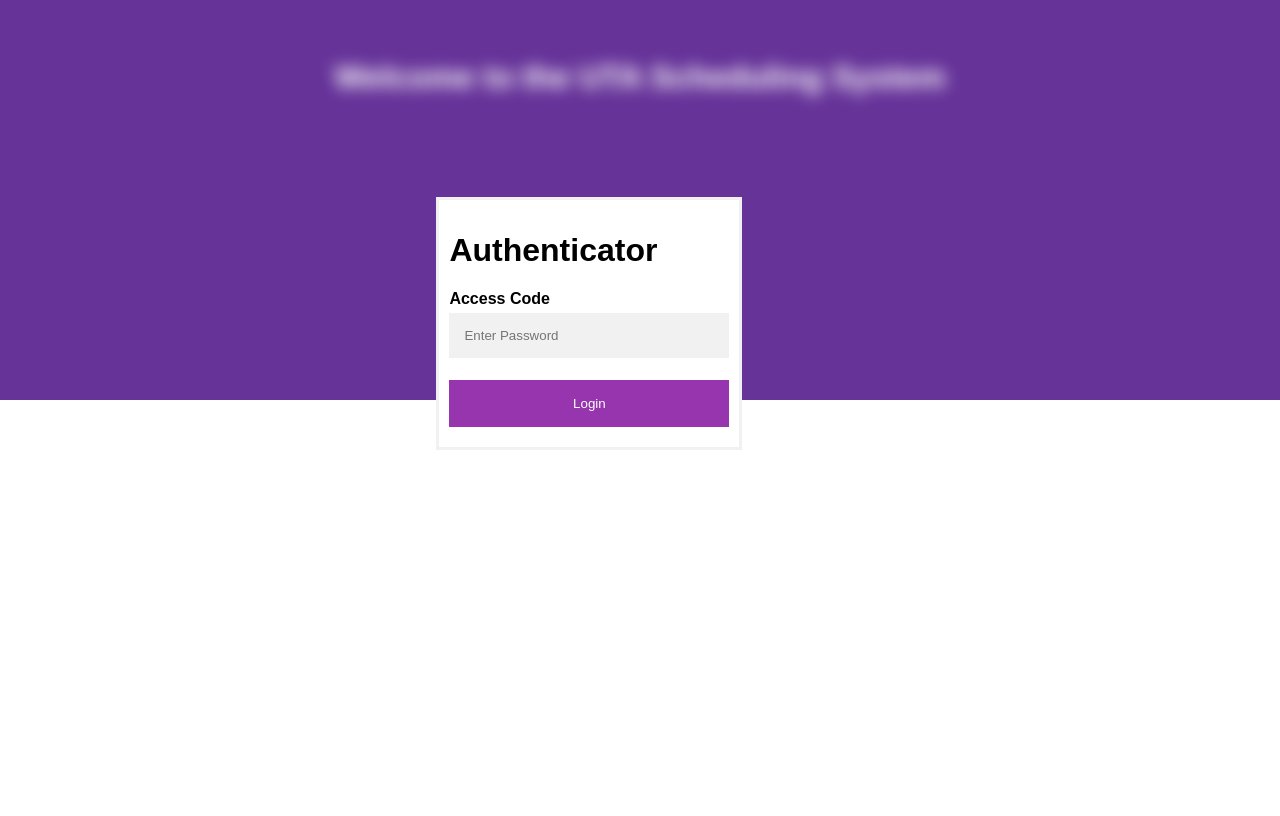
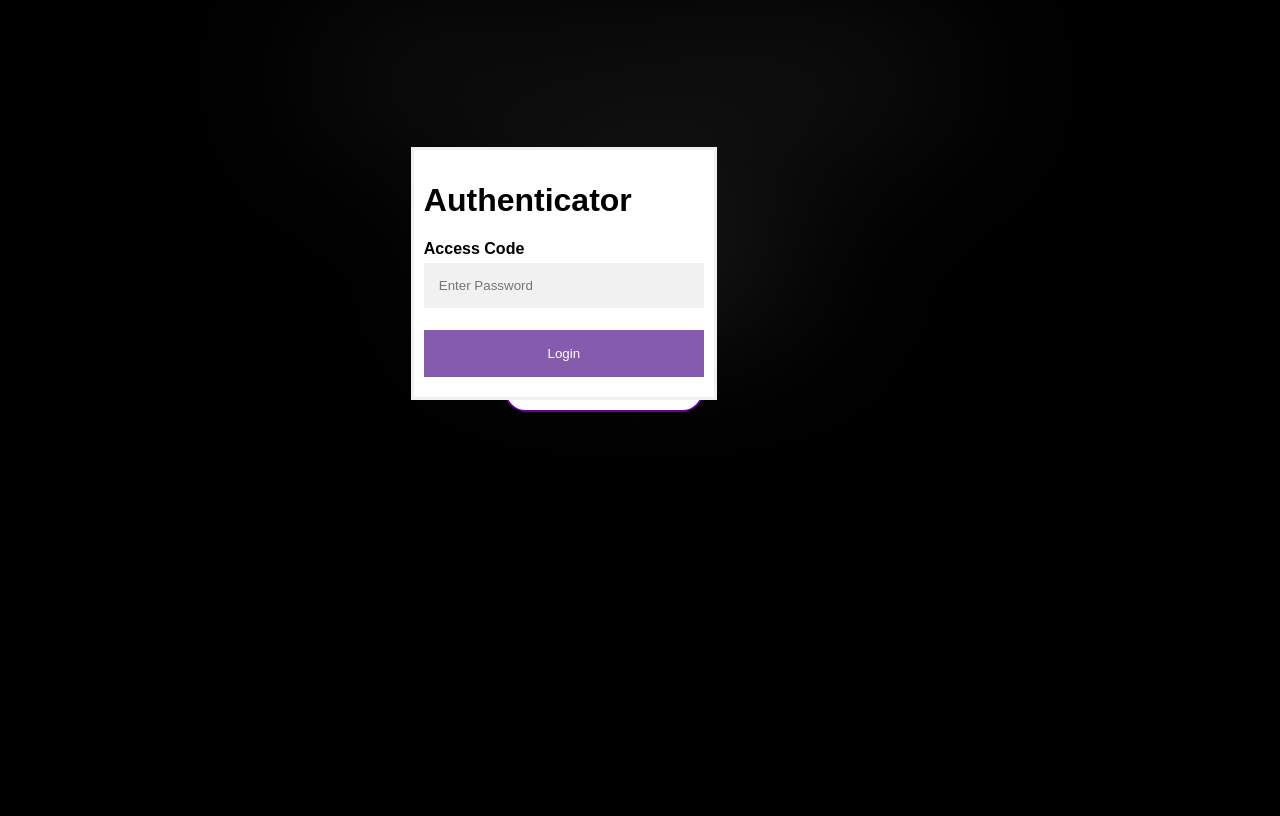
Before and after one commit to Proto007/UTA-Management-System, a Django app: page / in a window 1280 px wide. After the commit the page ends 412 px from the top, so only its background shows below. Run offline with Django 4.2, Linux system fonts and the light colour scheme.

Commit message:
changed authentication page / added ID box in center

```diff
--- a/uta_management_system/templates/homepage.css
+++ b/uta_management_system/templates/homepage.css
@@ -3,8 +3,8 @@
     top: 0;
     left: 0;
     width: 100%;
-    height: 50%;
-    background-color: rebeccapurple;
+    height: 100%;
+    background-color: black;
 }
 
 #title {
@@ -49,9 +49,9 @@ body {font-family: Arial, Helvetica, sans-serif;}
 /* The popup form  */
 .form-popup {
     display: block;
-    position: fixed;
-    bottom: 350px;
-    right: 42%;
+    position: absolute;
+    bottom: 50%;
+    right: 44%;
     border: 3px solid #f1f1f1;
     z-index: 9;
 }
@@ -80,7 +80,7 @@ body {font-family: Arial, Helvetica, sans-serif;}
 
 /* Set a style for the submit/login button */
 .form-container .btn {
-    background-color: #7d039a;
+    background-color: rebeccapurple;
     color: white;
     padding: 16px 20px;
     border: none;
@@ -95,25 +95,34 @@ body {font-family: Arial, Helvetica, sans-serif;}
     opacity: 1;
 }
 
-.container div:not(.center){
-    width:100%;
-    height:100%;
-    min-height:400px;
-    position:relative;
-    filter: blur(0.5rem);
-    z-index:1;
+#container {
+    width: 100%;
+    height: 100%;
+    min-height: 400px;
+    position: relative;
+    filter: blur(5.0rem);
+    z-index: 1;
 }
-.text{
-    width:50%;
-}
-.center{
-    width:200px;
-    height:200px;
-    position:absolute;
+
+#center {
+    width: 200px;
+    height: 200px;
+    position: absolute;
     top: 50%;
-    left:50%;
-    transform:translate(-50%, -50%);
-    background:#f00;
+    left: 50%;
+    transform: translate(-50%, -50%);
+    background: #f00;
     z-index:10;
     filter: blur(0);
 }
+
+#inner-button {
+    position: absolute;
+    bottom: 48.5%;
+    right: 45%;
+    border-radius: 25px;
+    border: 2px solid #609;
+    padding: 20px;
+    width: 200px;
+    height: 15px;
+}
--- a/uta_management_system/templates/homepage.html
+++ b/uta_management_system/templates/homepage.html
@@ -2,7 +2,6 @@
 
 <html lang = "en">
     <div id="background"></div>
-    <div class="focus-element"></div>
     <div class="form-popup" id="myForm">
         <form class = "form-container" onsubmit="return false;">
             <h1>Authenticator</h1>
@@ -13,16 +12,15 @@
         </form>
     </div>
     </div>
-
-    <div class="container" id = "container">
+    <head>
+        <script src="https://ajax.googleapis.com/ajax/libs/jquery/3.6.1/jquery.min.js"></script>
+    </head>
     <head>
         <title>UTA-Clockin</title>
         <link rel = "stylesheet" type = "text/css" href = "homepage.css">
         <script src="homepage.js"></script>
     </head>
-
-
-
+    <div class="container" id = "container">
     <div id = "title">
         <h1>Welcome to the UTA Scheduling System</h1>
     </div>
@@ -32,4 +30,5 @@
         <b>1. Shift supervisor must enter access code <br>2. All UTA's MUST tap their card to get paid<br>3. Camera will log each entry</b>
     </div>
     </div>
+    <input type="text" id="inner-button"/>
 </html>
--- a/uta_management_system/templates/homepage.js
+++ b/uta_management_system/templates/homepage.js
@@ -4,9 +4,33 @@ function openForm() {
 
 function closeForm() {
     document.getElementById("myForm").style.display = "none";
-    document.getElementById("center").style.display = "none";
+
+    $('#container').css({
+        '-webkit-filter':'none',
+        '-moz-filter':'none',
+        '-o-filter':'none',
+        '-ms-filter':'none',
+        'filter':'none',
+    })
+    const bg = document.getElementById("background");
+    bg.style = "background-color: rebeccapurple";
+    bg.style.height = '50%';
 }
 
 window.onload = function() {
     openForm();
 };
+
+function validate($code){
+    return $code == 1;
+}
+
+$(document).bind("contextmenu",function(e) {
+    e.preventDefault();
+});
+
+$(document).keydown(function(e){
+    if(e.which === 123){
+        return false;
+    }
+});
```
